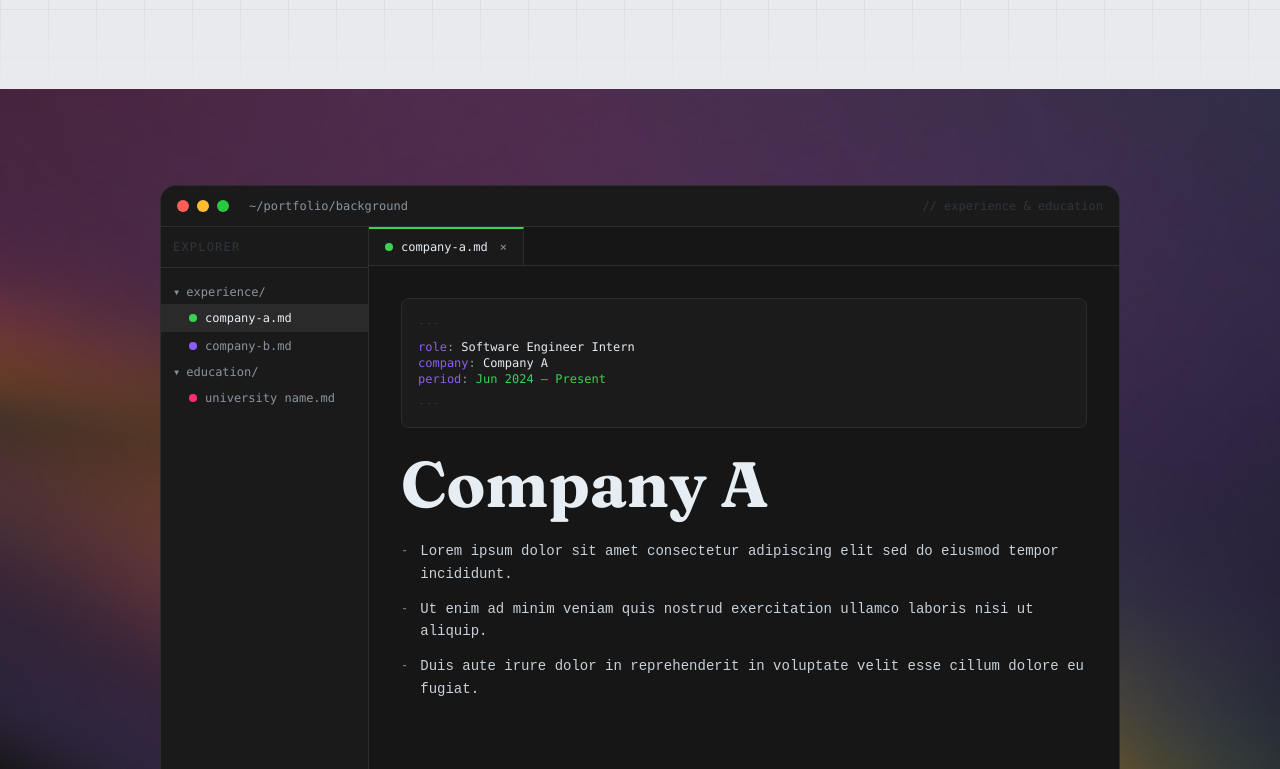
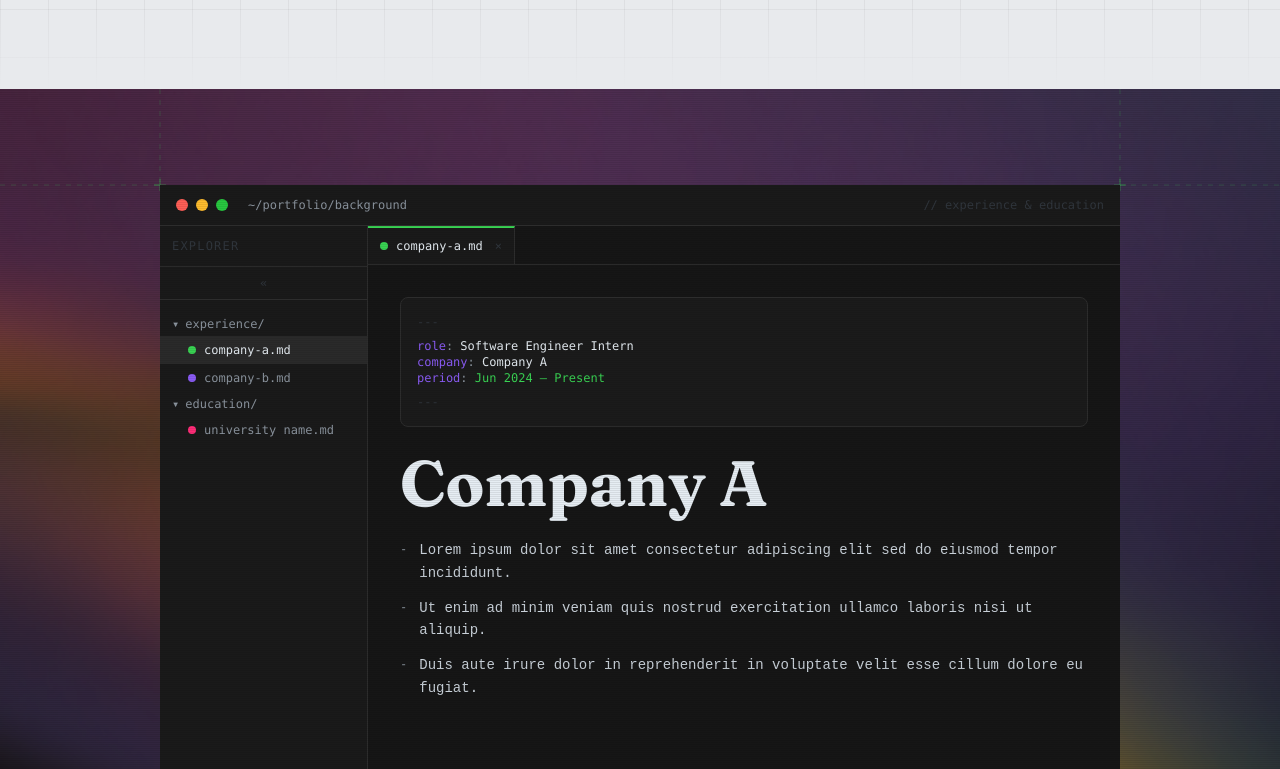
Before and after one commit to bryanfernandez-eng/portfolio_, a React (Vite) app: page / in a window 1280 px wide. Shown: the part 1511-2280 px from the top of the page. Built offline with nearby package versions, Linux system fonts and the light colour scheme; a web font is replaced by a local one.

Commit message:
make experience editor interactive with tabs, sidebar collapse, and alignment guides

```diff
--- /dev/null
+++ b/src/components/ui/AlignmentGuides.jsx
@@ -0,0 +1,61 @@
+import { useState, useEffect } from 'react'
+
+function AlignmentGuides({ sectionRef, editorRef }) {
+  const [lines, setLines] = useState(null)
+
+  useEffect(() => {
+    function measure() {
+      const s = sectionRef.current
+      const e = editorRef.current
+      if (!s || !e) return
+      const sr = s.getBoundingClientRect()
+      const er = e.getBoundingClientRect()
+      setLines({
+        w:      sr.width,
+        h:      sr.height,
+        left:   er.left   - sr.left,
+        right:  er.right  - sr.left,
+        top:    er.top    - sr.top,
+        bottom: er.bottom - sr.top,
+      })
+    }
+
+    measure()
+    window.addEventListener('resize', measure)
+    return () => window.removeEventListener('resize', measure)
+  }, [sectionRef, editorRef])
+
+  if (!lines) return null
+
+  const { w, h, left, right, top, bottom } = lines
+  const color = 'rgba(57,211,83,0.2)'
+  const crossColor = 'rgba(57,211,83,0.45)'
+  const dash = '5,6'
+
+  return (
+    <svg
+      aria-hidden="true"
+      className="absolute inset-0 pointer-events-none"
+      style={{ zIndex: 5, width: w, height: h }}
+      viewBox={`0 0 ${w} ${h}`}
+    >
+      <line x1={0}     y1={top}    x2={left}  y2={top}    stroke={color} strokeWidth="1" strokeDasharray={dash} />
+      <line x1={0}     y1={bottom} x2={left}  y2={bottom} stroke={color} strokeWidth="1" strokeDasharray={dash} />
+      <line x1={right} y1={top}    x2={w}     y2={top}    stroke={color} strokeWidth="1" strokeDasharray={dash} />
+      <line x1={right} y1={bottom} x2={w}     y2={bottom} stroke={color} strokeWidth="1" strokeDasharray={dash} />
+      <line x1={left}  y1={0}      x2={left}  y2={top}    stroke={color} strokeWidth="1" strokeDasharray={dash} />
+      <line x1={right} y1={0}      x2={right} y2={top}    stroke={color} strokeWidth="1" strokeDasharray={dash} />
+      <line x1={left}  y1={bottom} x2={left}  y2={h}      stroke={color} strokeWidth="1" strokeDasharray={dash} />
+      <line x1={right} y1={bottom} x2={right} y2={h}      stroke={color} strokeWidth="1" strokeDasharray={dash} />
+
+      {[[left, top], [right, top], [left, bottom], [right, bottom]].map(([cx, cy], i) => (
+        <g key={i}>
+          <line x1={cx - 6} y1={cy}     x2={cx + 6} y2={cy}     stroke={crossColor} strokeWidth="1" />
+          <line x1={cx}     y1={cy - 6} x2={cx}     y2={cy + 6} stroke={crossColor} strokeWidth="1" />
+        </g>
+      ))}
+    </svg>
+  )
+}
+
+export default AlignmentGuides
--- a/src/components/ui/FilePane.jsx
+++ b/src/components/ui/FilePane.jsx
@@ -1,20 +1,46 @@
 import FileDot from './FileDot'
 
-function FilePane({ file }) {
-  const dotColor = file.color.replace('0.35', '1')
+function FilePane({ file, openTabs, activeId, onTabSelect, onTabClose }) {
+  if (!file) return (
+    <div className="flex items-center justify-center h-full">
+      <span className="font-mono text-xs text-[#30363d]">// no file open</span>
+    </div>
+  )
 
   return (
     <div className="flex flex-col h-full">
-      {/* Tab bar — desktop only */}
-      <div className="hidden md:flex items-center gap-0 border-b border-[#2d2d2d] shrink-0">
-        <div
-          className="flex items-center gap-2 px-4 py-2.5 border-r border-[#2d2d2d] border-t-2"
-          style={{ borderTopColor: dotColor, background: '#1a1a1a' }}
-        >
-          <FileDot color={dotColor} />
-          <span className="font-mono text-xs text-[#e6edf3]">{file.filename}</span>
-          <span className="font-mono text-xs text-[#8b949e] ml-1">×</span>
-        </div>
+      {/* Tab bar */}
+      <div className="tab-bar hidden md:flex items-center border-b border-[#2d2d2d] shrink-0 overflow-x-auto" style={{ scrollbarWidth: 'none', msOverflowStyle: 'none' }}>
+        {openTabs.map(tab => {
+          const isActive = tab.id === activeId
+          const tabDotColor = tab.color.replace('0.35', '1')
+          return (
+            <div
+              key={tab.id}
+              className="flex items-center gap-2 px-3 py-2.5 border-r border-[#2d2d2d] shrink-0 cursor-pointer group/tab"
+              style={{
+                borderTop: isActive ? `2px solid ${tabDotColor}` : '2px solid transparent',
+                background: isActive ? '#1a1a1a' : 'transparent',
+              }}
+              onClick={() => onTabSelect(tab.id)}
+            >
+              <FileDot color={tabDotColor} />
+              <span
+                className="font-mono text-xs"
+                style={{ color: isActive ? '#e6edf3' : '#8b949e' }}
+              >
+                {tab.filename}
+              </span>
+              <button
+                onClick={e => { e.stopPropagation(); onTabClose(tab.id) }}
+                aria-label={`Close ${tab.filename}`}
+                className="font-mono text-xs text-[#30363d] hover:text-[#e6edf3] transition-colors duration-150 ml-1 leading-none"
+              >
+                ×
+              </button>
+            </div>
+          )
+        })}
       </div>
 
       {/* Content */}
--- a/src/components/ui/FileTree.jsx
+++ b/src/components/ui/FileTree.jsx
@@ -1,7 +1,7 @@
 import { useState } from 'react'
 import FileDot from './FileDot'
 
-function FileTree({ files, activeId, onSelect }) {
+function FileTree({ files, activeId, openTabIds, onOpen, isCollapsed, onToggleCollapse }) {
   const [openFolders, setOpenFolders] = useState({ experience: true, education: true })
 
   function toggleFolder(folder) {
@@ -10,11 +10,24 @@ function FileTree({ files, activeId, onSelect }) {
 
   const folders = [
     { key: 'experience', items: files.filter(f => f.folder === 'experience') },
-    { key: 'education', items: files.filter(f => f.folder === 'education') },
+    { key: 'education',  items: files.filter(f => f.folder === 'education') },
   ]
 
   return (
-    <div className="flex flex-col py-3 select-none">
+    <div className="flex flex-col h-full select-none">
+      {/* Collapse toggle */}
+      <button
+        onClick={onToggleCollapse}
+        title={isCollapsed ? 'Expand sidebar' : 'Collapse sidebar'}
+        className="flex items-center justify-center w-full py-2 border-b border-[#2d2d2d] hover:bg-white/[0.04] transition-colors duration-150"
+      >
+        <span className="font-mono text-xs text-[#30363d] hover:text-[#8b949e] transition-colors">
+          {isCollapsed ? '»' : '«'}
+        </span>
+      </button>
+
+      {!isCollapsed && (
+        <div className="flex flex-col py-3">
           {folders.map(({ key, items }) => (
             <div key={key}>
               <button
@@ -27,14 +40,14 @@ function FileTree({ files, activeId, onSelect }) {
               {openFolders[key] && items.map(file => (
                 <button
                   key={file.id}
-              onClick={() => onSelect(file.id)}
+                  onClick={() => onOpen(file.id)}
                   className="w-full flex items-center gap-2 pl-7 pr-3 py-1.5 text-left transition-colors duration-150"
                   style={{ background: activeId === file.id ? 'rgba(255,255,255,0.07)' : 'transparent' }}
                 >
                   <FileDot color={file.color.replace('0.35', '1')} />
                   <span
                     className="font-mono text-xs truncate transition-colors duration-150"
-                style={{ color: activeId === file.id ? '#e6edf3' : '#8b949e' }}
+                    style={{ color: activeId === file.id ? '#e6edf3' : openTabIds.includes(file.id) ? '#c9d1d9' : '#8b949e' }}
                   >
                     {file.filename}
                   </span>
@@ -43,6 +56,8 @@ function FileTree({ files, activeId, onSelect }) {
             </div>
           ))}
         </div>
+      )}
+    </div>
   )
 }
 
--- a/src/components/ui/index.js
+++ b/src/components/ui/index.js
@@ -5,4 +5,5 @@ export { default as FilePane } from './FilePane'
 export { default as FileDot } from './FileDot'
 export { default as MobileFilePicker } from './MobileFilePicker'
 export { default as GrainOverlay } from './GrainOverlay'
+export { default as AlignmentGuides } from './AlignmentGuides'
 export * from './icons'
--- a/src/index.css
+++ b/src/index.css
@@ -32,3 +32,23 @@ body {
 .animate-modal-out {
   animation: modal-out 0.2s ease-in forwards;
 }
+
+/* Hide scrollbar on tab bar while keeping scroll */
+.tab-bar::-webkit-scrollbar { display: none; }
+
+/* CRT scanline overlay */
+.crt-scanlines::after {
+  content: '';
+  position: absolute;
+  inset: 0;
+  background: repeating-linear-gradient(
+    to bottom,
+    transparent 0px,
+    transparent 1px,
+    rgba(0, 0, 0, 0.08) 1px,
+    rgba(0, 0, 0, 0.08) 2px
+  );
+  pointer-events: none;
+  z-index: 15;
+  border-radius: inherit;
+}
--- a/src/sections/Contact.jsx
+++ b/src/sections/Contact.jsx
@@ -30,7 +30,7 @@ function Contact() {
     >
       {/* Grid fade mask */}
       <div
-        className="absolute inset-0 pointer-events-none rounded-t-3xl"
+        className="absolute inset-0 pointer-events-none "
         style={{
           background: `linear-gradient(to bottom, #e8eaed 0%, transparent 20%, transparent 80%, #e8eaed 100%)`,
           zIndex: 1,
--- a/src/sections/Experience.jsx
+++ b/src/sections/Experience.jsx
@@ -1,8 +1,9 @@
-import { useState } from 'react'
+import { useState, useRef } from 'react'
 import { EXPERIENCE, EDUCATION } from '../constants/experience'
 import FileTree from '../components/ui/FileTree'
 import FilePane from '../components/ui/FilePane'
 import MobileFilePicker from '../components/ui/MobileFilePicker'
+import AlignmentGuides from '../components/ui/AlignmentGuides'
 
 const FILES = [
   ...EXPERIENCE.map(e => ({ ...e, folder: 'experience', filename: `${e.company.toLowerCase().replace(/\s/g, '-')}.md` })),
@@ -10,13 +11,34 @@ const FILES = [
 ]
 
 function Experience() {
+  const [openTabIds, setOpenTabIds] = useState([FILES[0].id])
   const [activeId, setActiveId] = useState(FILES[0].id)
+  const [isSidebarCollapsed, setIsSidebarCollapsed] = useState(false)
+  const sectionRef = useRef(null)
+  const editorRef = useRef(null)
+
+  const openTabs = openTabIds.map(id => FILES.find(f => f.id === id)).filter(Boolean)
   const activeFile = FILES.find(f => f.id === activeId)
+
+  function handleOpenFile(id) {
+    if (!openTabIds.includes(id)) setOpenTabIds(prev => [...prev, id])
+    setActiveId(id)
+  }
+
+  function handleCloseTab(id) {
+    const idx = openTabIds.indexOf(id)
+    const next = openTabIds.filter(t => t !== id)
+    setOpenTabIds(next)
+    if (activeId === id) {
+      setActiveId(next[Math.min(idx, next.length - 1)] ?? null)
+    }
+  }
 
   return (
     <section
+      ref={sectionRef}
       id="experience"
-      className="relative bg-[#212121] z-20 overflow-hidden min-h-screen"
+      className="crt-scanlines relative bg-[#212121] z-20 overflow-hidden min-h-screen"
     >
       <img
         src="/gradient-bg.png"
@@ -26,9 +48,12 @@ function Experience() {
         style={{ zIndex: 0, opacity: 0.5 }}
       />
 
+      <AlignmentGuides sectionRef={sectionRef} editorRef={editorRef} />
+
       <div className="relative z-10 px-4 md:px-16 lg:px-24 py-16 md:py-24 max-w-6xl mx-auto">
         <div
-          className="rounded-2xl border border-[#2d2d2d] overflow-hidden flex flex-col"
+          ref={editorRef}
+          className="overflow-hidden flex flex-col"
           style={{ background: '#161616', minHeight: '720px' }}
         >
           {/* Window chrome */}
@@ -42,21 +67,39 @@ function Experience() {
 
           {/* Mobile file picker */}
           <div className="md:hidden bg-[#1a1a1a]">
-            <MobileFilePicker files={FILES} activeId={activeId} onSelect={setActiveId} />
+            <MobileFilePicker files={FILES} activeId={activeId} onSelect={handleOpenFile} />
           </div>
 
           <div className="flex flex-1">
             {/* Sidebar — desktop only */}
-            <div className="hidden md:block w-44 md:w-52 shrink-0 border-r border-[#2d2d2d] bg-[#1a1a1a] self-stretch">
-              <div className="px-3 py-2 border-b border-[#2d2d2d]">
-                <span className="font-mono text-xs text-[#30363d] uppercase tracking-widest">Explorer</span>
-              </div>
-              <FileTree files={FILES} activeId={activeId} onSelect={setActiveId} />
+            <div
+              className="hidden md:flex flex-col shrink-0 border-r border-[#2d2d2d] bg-[#1a1a1a] self-stretch transition-all duration-200"
+              style={{ width: isSidebarCollapsed ? '32px' : '208px' }}
+            >
+              {!isSidebarCollapsed && (
+                <div className="px-3 py-2 border-b border-[#2d2d2d]">
+                  <span className="font-mono text-xs text-[#30363d] uppercase tracking-widest">Explorer</span>
+                </div>
+              )}
+              <FileTree
+                files={FILES}
+                activeId={activeId}
+                openTabIds={openTabIds}
+                onOpen={handleOpenFile}
+                isCollapsed={isSidebarCollapsed}
+                onToggleCollapse={() => setIsSidebarCollapsed(p => !p)}
+              />
             </div>
 
             {/* File content pane */}
             <div className="flex-1 min-w-0">
-              <FilePane file={activeFile} />
+              <FilePane
+                file={activeFile}
+                openTabs={openTabs}
+                activeId={activeId}
+                onTabSelect={setActiveId}
+                onTabClose={handleCloseTab}
+              />
             </div>
           </div>
         </div>
```
Lines whose indentation alone changed are shown as unchanged.
